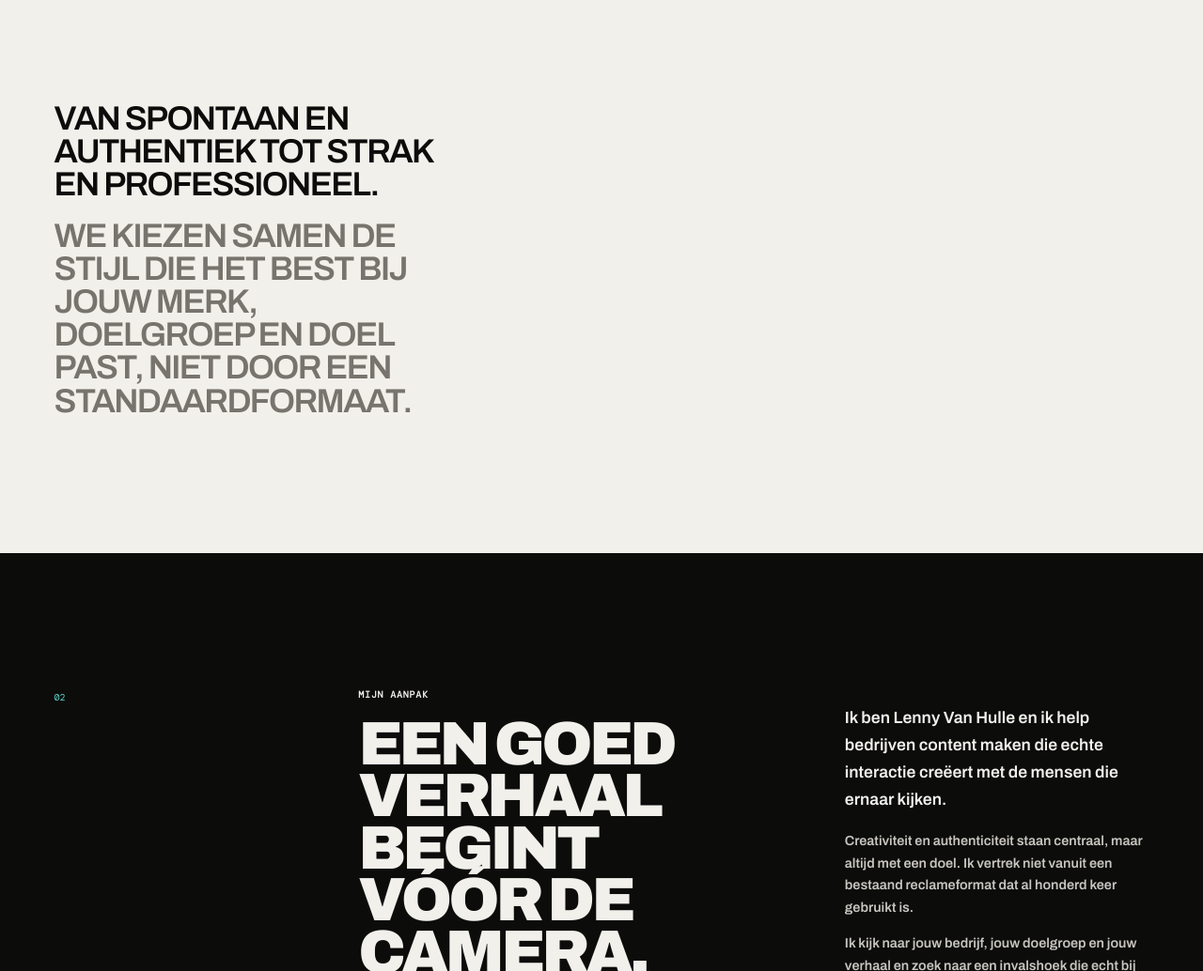
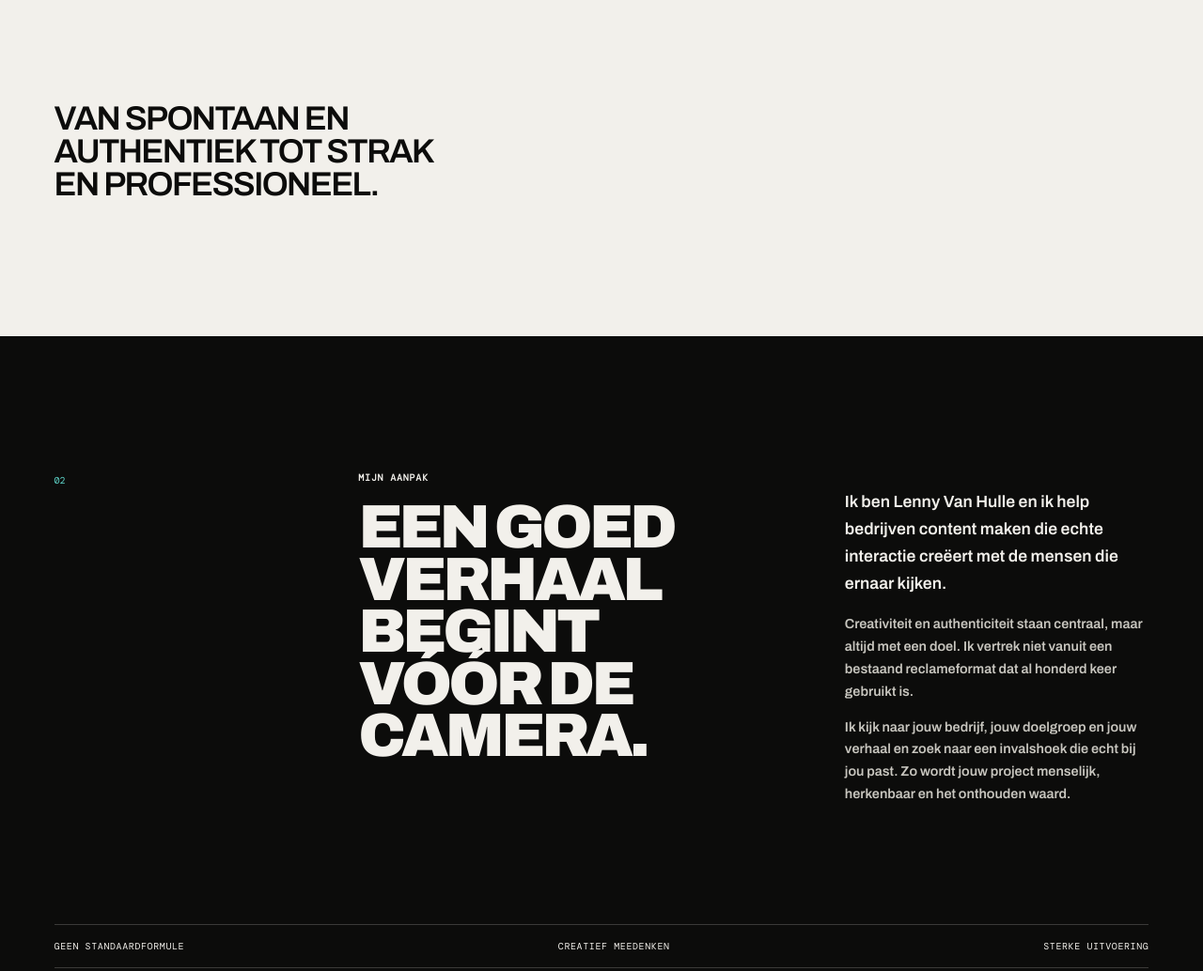
Before and after one commit to lennyvanhulle/lennyvanhulle.be, a plain HTML site: page index.html in a window 1280 px wide. Shown: the part 1579-2613 px from the top of the page at 94% size. Drawn offline with nearby package versions, Linux system fonts and the light colour scheme.

Commit message:
Simplify services statement

```diff
--- a/index.html
+++ b/index.html
@@ -62,7 +62,7 @@
           <article class="service-card reveal"><span>03</span><h3>Drone</h3><p>Cinematische luchtbeelden die een project vanuit een ander perspectief laten zien.</p><i>↗</i></article>
           <article class="service-card reveal"><span>04</span><h3>Concept &amp;<br />strategie</h3><p>Niet zomaar filmen. Eerst bepalen wat we willen vertellen, voor wie en waarom.</p><i>↗</i></article>
         </div>
-        <p class="services-statement reveal">Van spontaan en authentiek tot strak en professioneel.<em class="services-statement-accent">We kiezen samen de stijl die het best bij jouw merk, doelgroep en doel past, niet door een standaardformaat.</em></p>
+        <p class="services-statement reveal">Van spontaan en authentiek tot strak en professioneel.</p>
       </section>
 
       <section class="approach section-pad" id="aanpak" aria-labelledby="approach-title">
```
